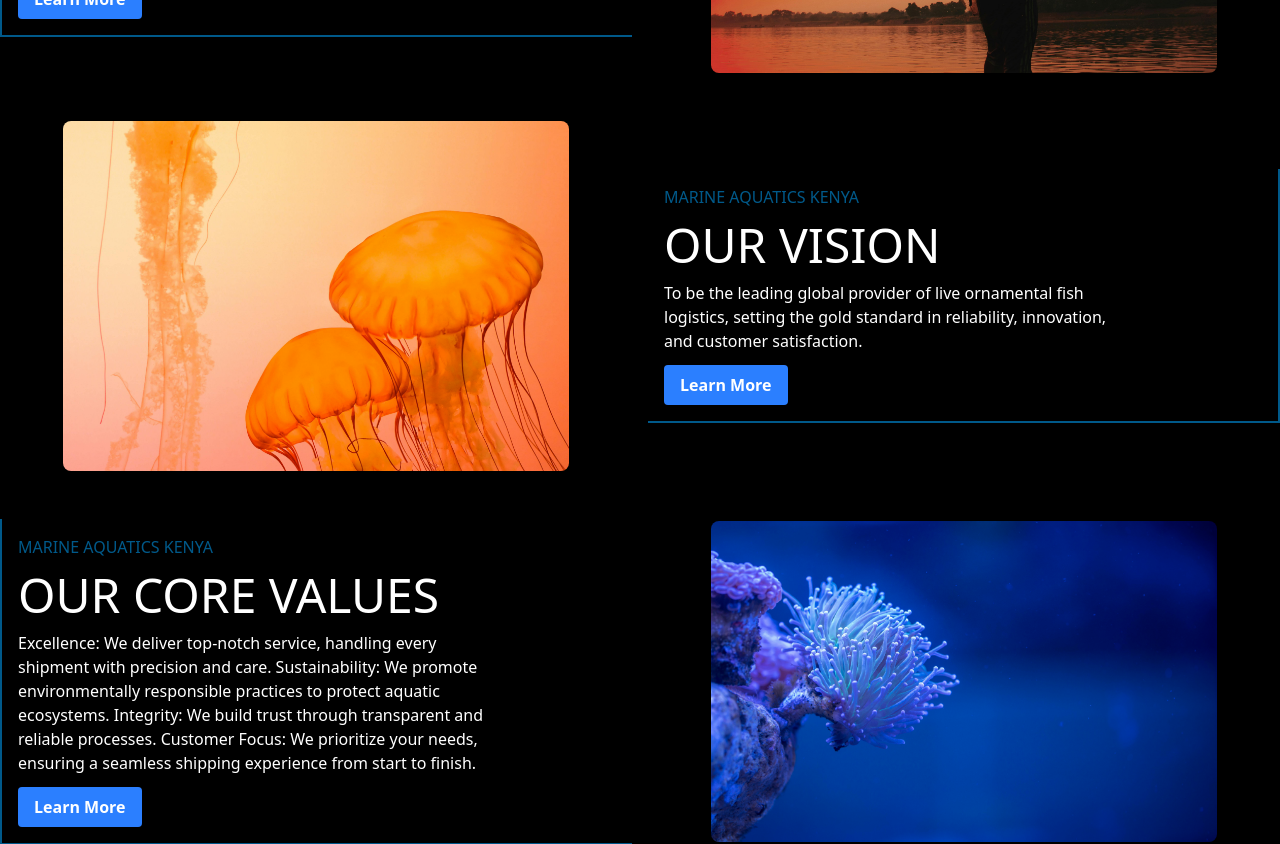
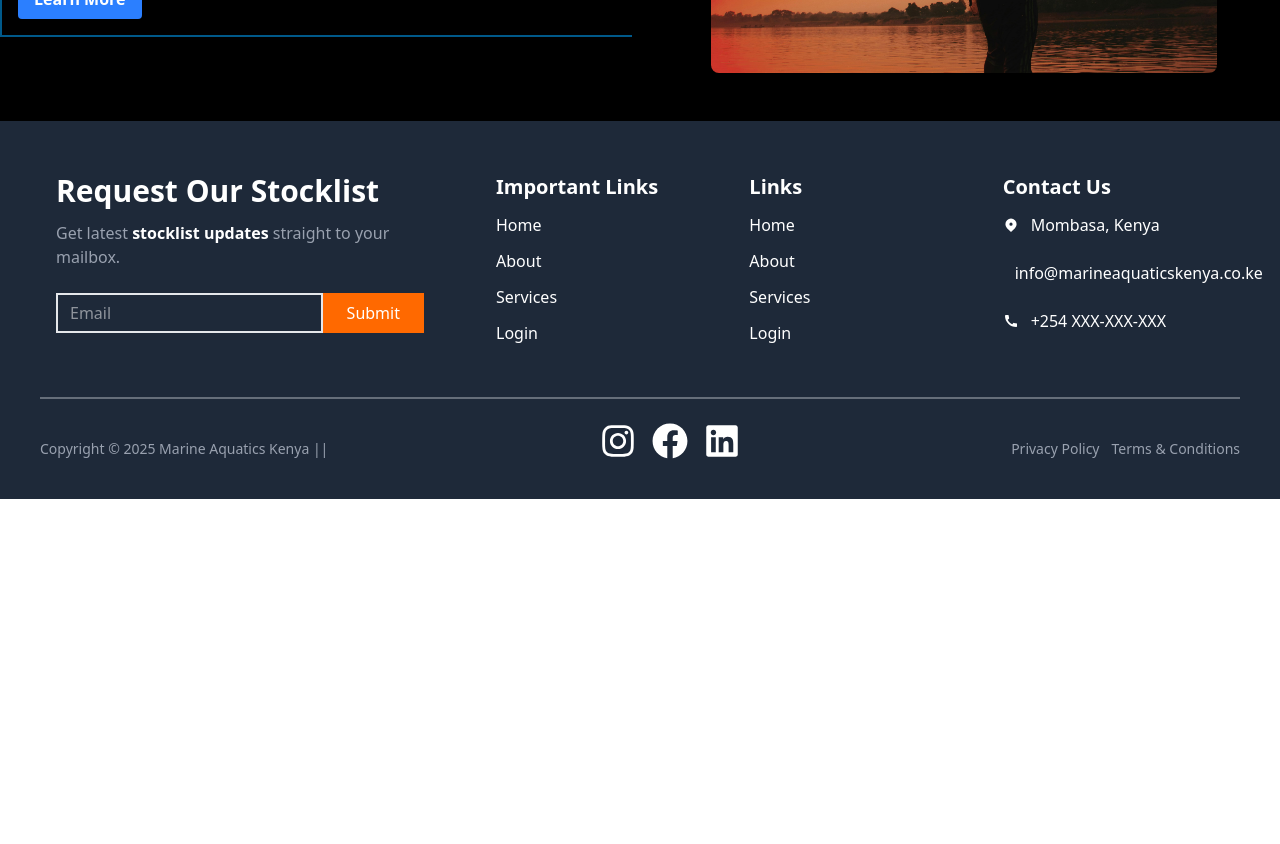
Before and after one commit to AustinMusuya/marine-aquatics-site, a React (Vite) app: page / in a window 1280 px wide. Shown: the part 2000-2844 px from the top of the page. After the commit the page ends 2499 px from the top, so only its background shows below. Built offline with nearby package versions, Linux system fonts and the light colour scheme.

Commit message:
replace Banner 1 & 2 components with Products component

```diff
--- a/src/App.jsx
+++ b/src/App.jsx
@@ -4,10 +4,9 @@ import underwater2 from "./assets/underwater2.jpg"; // Add a placeholder image
 import NavBar from "./components/Navbar/Navbar";
 import Hero from "./components/Hero/Hero";
 import Services from "./components/Services/Services";
+import Products from "./components/Products/Products";
 import Banner from "./components/Banner/Banner";
 import Banner2 from "./components/Banner/Banner2";
-import Banner3 from "./components/Banner/Banner3";
-import Banner4 from "./components/Banner/Banner4";
 import Footer from "./components/Footer/Footer";
 import AOS from "aos";
 import "aos/dist/aos.css";
@@ -59,10 +58,9 @@ const App = () => {
         {/* Main Content */}
         <main className="flex-grow">
           <Services />
+          <Products />
           <Banner />
           <Banner2 />
-          <Banner3 />
-          <Banner4 />
         </main>
 
         {/* Footer Section */}
```
